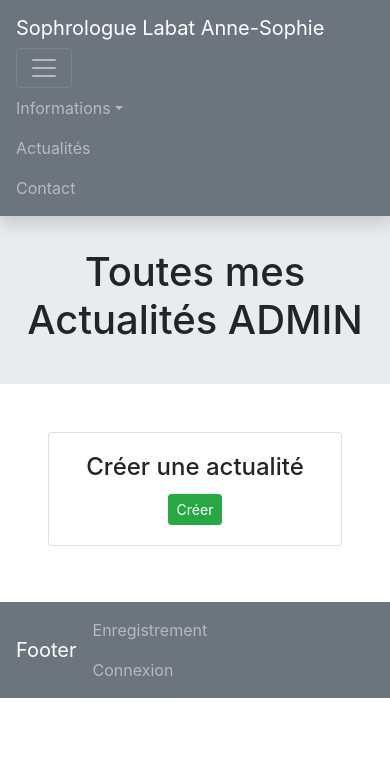
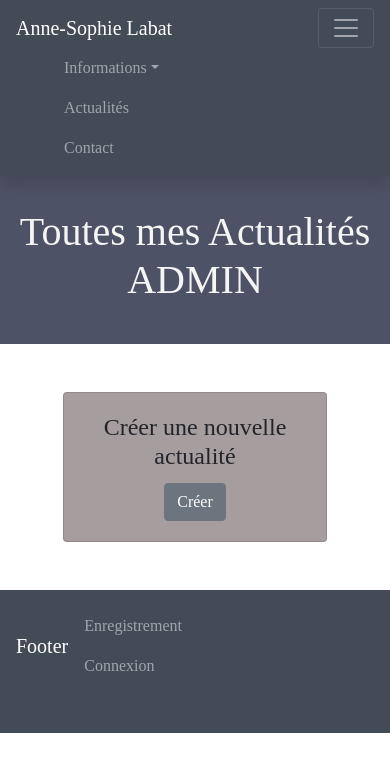
Before and after one commit to Vanoux/Sophro_NativeStage, a Symfony app: template sophrologueSite/templates/admin/actu/index.html.twig in a window 390 px wide. Shown: the top 772 px of the page. Run offline with Twig, Linux system fonts and the light colour scheme; the template is opened without the code that fills it, so the values that code supplies are empty; some libraries are stand-ins or nearby versions.

Commit message:
Mise en page/design/responsive admin + début page actu du site

```diff
--- a/sophrologueSite/public/app.css
+++ b/sophrologueSite/public/app.css
@@ -1,3 +1,9 @@
+body {
+    font-family: raleway;
+}
+nav, footer {
+    background-color: #434B56;
+}
 .alert {
     top:0;
     width:100%;
@@ -5,6 +11,58 @@
     left: 0;
     position: absolute !important;
 }
-.card-header {
-    background-color: #95B0CA;
+.card-header, .createCard {
+    background-color: #A69D9F;
 }
+.cardContour {
+    border-color: #A69D9F;
+}
+.actuAccueil {
+    background-color: #FED586;
+}
+.btnSuite {
+    background-color: #626780;
+    color: white;
+    border-radius: 20px;
+}
+.btnEdit {
+    background-color: #4CABB1;
+    color: white;
+    border-radius: 20px;
+}
+.btnSupr {
+    background-color: maroon;
+    color: white;
+    border-radius: 20px;
+}
+.jumbotron {
+    background-color: #4E5266;
+}
+.jumbotronTitle {
+    color : whitesmoke;
+}
+
+
+
+/* /////////////////// */
+/* ///////// */
+/* ////////////////////////////////@MEDIA//////////////////////////////// */
+@media (max-width: 1200px) {
+
+}
+
+@media (max-width: 992px) {
+
+}
+
+@media (max-width: 768px) {
+
+}
+
+@media (max-width: 576px) {
+
+	footer {
+		height : 17vh;
+	}
+
+}
--- a/sophrologueSite/templates/admin/actu/index.html.twig
+++ b/sophrologueSite/templates/admin/actu/index.html.twig
@@ -4,57 +4,52 @@
 
 {% block body %}
 
-<div class="jumbotron jumbotron-fluid">
+<div class="jumbotron jumbotron-fluid jumbotronTitle">
     <div class="container">
         <h1 class="display-5 text-center">Toutes mes Actualités ADMIN</h1>
     </div>
 </div>
 
-{# <div class="row">
-    <div class="col-sm-3"> #}
-        <div class="card text-center m-5">
+<div class="container">
+    <div class="card text-center m-5 createCard">
         <div class="card-body">
-                <h4 class="card-title">Créer une actualité</h4>
-                <a href=" {{ path('actu_new') }} " class="btn btn-success btn-sm">Créer</a>
+            <h4 class="card-title">Créer une nouvelle actualité</h4>
+            <a href=" {{ path('actu_new') }} " class="btn btn-secondary">Créer</a>
         </div>
     </div>
-    {# </div>
-</div> #}
+</div>
 
-
-
-{# Liste des article #}
+{# **** Liste des articles *** #}
 {% for article in articles %}
-<div class="example-wrapper">
-    <div class="row mt-5">
-        <div class="col mx-5">
-            <div class="card">
+<div class="container">
+    <div class="card m-5 cardContour">
         <div class="card-body">
             <section class="article text-center">
                 <article>
+                    <figure class="figure">
+                        <img src="{{ asset('uploads/photos/')~ article.image }}" class="figure-img img-fluid rounded"
+                            alt="image_article">
+                    </figure>
                     <h2>{{ article.titre }}</h2>
                     <div class="metadata">Ecrit le {{ article.date | date('d/m/Y') }}</div>
                     <div class="content">
-                                    {# <img src="{{ article.image }}" alt="image_actualités"> #}
-                                    <img src="{{ asset('uploads/photos/')~ article.image }}" alt="image_article">
                         <p>{{ article.contenu | raw }}</p>
                     </div>
                     <hr>
-                                <a href="{{ path('actu_show', {'id': article.id})}}" class="btn btn-primary">lire la suite</a>
-                                <a href="{{ path('actu_edit', {'id': article.id}) }}" class="btn btn-primary">Editer</a>
+                    <a href="{{ path('actu_show', {'id': article.id})}}" class="btn-sm btnSuite px-4 py-2">Lire la
+                        suite</a>
+                    <a href="{{ path('actu_edit', {'id': article.id}) }}" class="btn-sm btnEdit px-4 py-2">Editer</a>
                     {#<a href="{{ path('actu_delete', {'id': article.id}) }}" class="btn btn-primary">Supprimer</a>#}
-                                <form method="post" action="{{ path('actu_delete', {'id': article.id}) }}" onsubmit="return confirm('Etes-vous sur de vouloir supprimer?');">
+                    <form class="mt-2" method="post" action="{{ path('actu_delete', {'id': article.id}) }}" onsubmit="return confirm('Etes-vous sur de vouloir supprimer?');">
                         <input type="hidden" name="_method" value="DELETE">
                         <input type="hidden" name="_token" value="{{ csrf_token('delete' ~ article.id) }}">
-                                    <button class="btn btn-primary">Supprimer</button>
+                        <button class="btn btn-sm btnSupr">Supprimer</button>
                     </form>
                 </article>
             </section>
         </div>
     </div>
 </div>
-    </div>
-</div>
 {% endfor %}
 
 {% endblock %}
--- a/sophrologueSite/templates/admin/faq/edit.html.twig
+++ b/sophrologueSite/templates/admin/faq/edit.html.twig
@@ -7,7 +7,6 @@
 
     {{ include('admin/faq/_form.html.twig', {'button_label': 'Sauvegarder'}) }}
 
-    <a href="{{ path('myFaq') }}">Retour à la liste</a>
+    <a href="{{ path('myFaq') }}" class="btn-sm btn-secondary">Retour à la liste</a>
 
-    {{ include('admin/faq/_delete_form.html.twig') }}
 {% endblock %}
--- a/sophrologueSite/templates/admin/faq/new.html.twig
+++ b/sophrologueSite/templates/admin/faq/new.html.twig
@@ -1,11 +1,12 @@
 {% extends 'base.html.twig' %}
+
 
 {% block title %}Créer{% endblock %}
 
 {% block body %}
-    <h1>Créer une nouvelle question/réponse</h1>
+<h2 class="text-center mt-4">Créer une nouvelle question / réponse</h2>
 
     {{ include('admin/faq/_form.html.twig') }}
 
-    <a href="{{ path('myFaq') }}">Retour à la liste</a>
+    <a href="{{ path('myFaq') }}" class="btn-sm btn-secondary">Retour à la liste</a>
 {% endblock %}
--- a/sophrologueSite/templates/base.html.twig
+++ b/sophrologueSite/templates/base.html.twig
@@ -16,20 +16,20 @@
 
 
     <!-- ********** NAVBAR ********** -->
-    <nav class="navbar navbar-expand-lg navbar-dark bg-secondary shadow">
+    <nav class="navbar navbar-expand-lg navbar-dark sticky-top shadow">
 
-        <a class="navbar-brand" href="{{ path('home') }}">Sophrologue Labat Anne-Sophie</a>
+        <a class="navbar-brand" href="{{ path('home') }}">Anne-Sophie Labat</a>
         <button class="navbar-toggler" type="button" data-toggle="collapse" data-target="#navbarColor01" aria-controls="navbarColor01"
             aria-expanded="false" aria-label="Toggle navigation">
             <span class="navbar-toggler-icon"></span>
         </button>
 
         <div class="navbar-collapse collapse show" id="navbarColor01">
-            <ul class="navbar-nav mr-auto">
+            <ul class="navbar-nav mr-auto ml-5">
                 <!--dropdown Informations-->
                 <li class="nav-item dropdown">
-                    <a class="nav-link dropdown-toggle" href="#" id="navbarDropdownMenuLink" role="button" data-toggle="dropdown"
-                        aria-haspopup="true" aria-expanded="false">Informations</a>
+                    <a class="nav-link mr-3 dropdown-toggle" href="#" id="navbarDropdownMenuLink" role="button"
+                        data-toggle="dropdown" aria-haspopup="true" aria-expanded="false">Informations</a>
                     <div class="dropdown-menu" aria-labelledby="navbarDropdownMenuLink">
                         <a class="dropdown-item" href="{{ path('sophrologie') }}">La Sophrologie</a>
                         <a class="dropdown-item" href="{{ path('ateliers') }}">Mes Ateliers</a>
@@ -39,16 +39,19 @@
                 </li>
                 <!--Actualités -->
                 <li class="nav-item">
-                    <a class="nav-link" href="{{ path('actu') }}">Actualités</a>
+                    <a class="nav-link mr-3" href="{{ path('actu') }}">Actualités</a>
                 </li>
                 <!-- Contact -->
                 <li class="nav-item">
-                    <a href="{{ path('contact') }}" class="nav-link">Contact</a>
+                    <a class="nav-link mr-3" href="{{ path('contact') }}">Contact</a>
                 </li>
-                <!-- Accueil dashboard si admin connecté -->
-                <li class="nav-item">
+            </ul>
+
+            <!-- Accueil dashboard si admin connecté -->
+            <ul class="navbar-nav ml-auto">
+                <li class="nav-item active">
                     {% if is_granted('ROLE_ADMIN') %}
-                    <a href="{{ path('dashboard') }}" class="nav-link">Dashboard Home</a>
+                    <a class="nav-link" href="{{ path('dashboard') }}">Dashboard Home</a>
                     {% endif %}
                 </li>
             </ul>
@@ -56,12 +59,11 @@
     </nav>
 
 
-
     {% block body %}{% endblock %}
 
     <!-- ********** FOOTER ********** -->
     <footer class="mt-3 pt-2">
-        <nav class="navbar navbar-inverse collaspe-show  navbar-dark bg-secondary">
+        <nav class="navbar navbar-inverse collaspe-show navbar-dark">
             <a href="#" class="navbar-brand">Footer</a>
             <ul class="navbar-nav mr-auto">
 
```
Also changed, not shown: sophrologueSite/templates/admin/actu/edit.html.twig (+6 -2 lines), sophrologueSite/templates/admin/actu/new.html.twig (+7 -2 lines), sophrologueSite/templates/admin/dashboard.html.twig (+18 -19 lines), sophrologueSite/templates/admin/faq/_form.html.twig (+7 -1 lines), sophrologueSite/templates/admin/faq/index.html.twig (+47 -3 lines), sophrologueSite/templates/admin/faq/show.html.twig (deleted, +0 -26 lines), sophrologueSite/templates/app/actu.html.twig (+12 -15 lines), sophrologueSite/templates/app/actu_show.html.twig (+9 -2 lines), sophrologueSite/templates/app/faq.html.twig (+29 -17 lines), sophrologueSite/templates/security/edit_password.html.twig (+8 -3 lines), sophrologueSite/templates/security/edit_user.html.twig (+10 -3 lines). Lines whose indentation alone changed are shown as unchanged.
